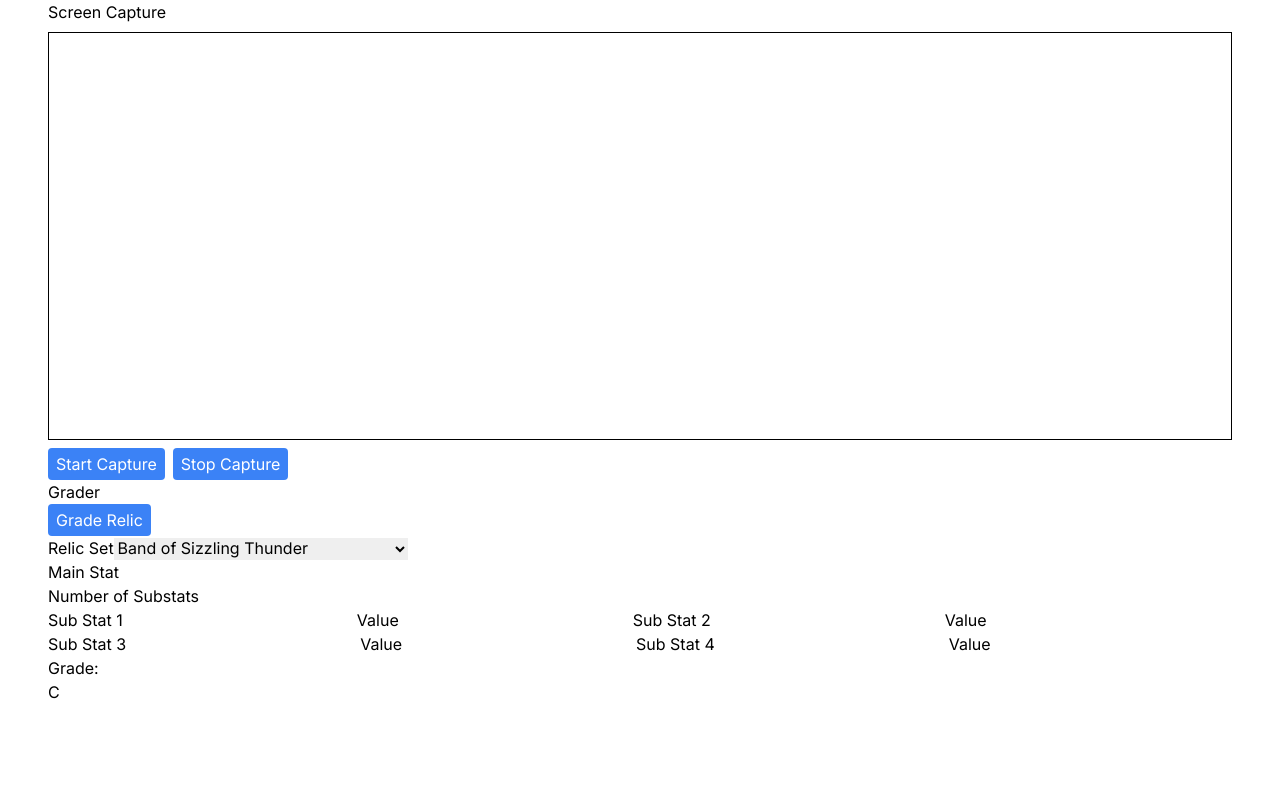
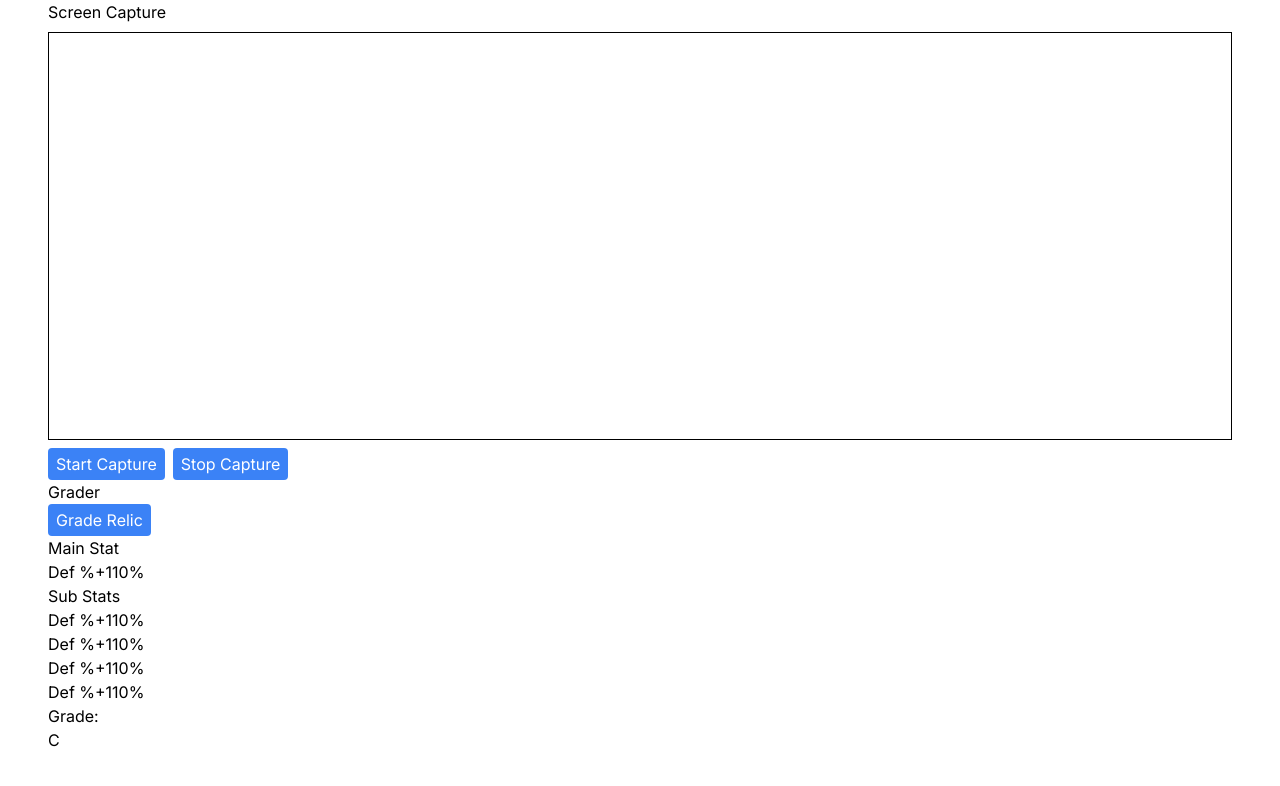
Before and after one commit to schang1146/hsr-relic-grader, a Next.js app: page / in a window 1280 px wide. Shown: the top 786 px of the page. Built offline with nearby package versions, Linux system fonts and the light colour scheme.

Commit message:
Remove form html structure

```diff
--- a/src/app/page.tsx
+++ b/src/app/page.tsx
@@ -125,46 +125,48 @@ export default function Home() {
       </section>
       <section>
         <h2>Grader</h2>
-        <form>
-          <button className='btn btn-blue' onClick={gradeRelic} type='button'>
+        <div>
+          <button className='btn btn-blue' onClick={gradeRelic}>
             Grade Relic
           </button>
-          <div>
-            <label htmlFor='relics'>Relic Set</label>
-            <select id='relics' name='relics' defaultValue={cavernRelics[0].name}>
-              {cavernRelics.map((relic) => (
-                <option key={relic.id} value={relic.name}>
-                  {relic.name}
-                </option>
-              ))}
-            </select>
-          </div>
-          <div>
-            <label htmlFor='main-stat'>Main Stat</label>
-            <input id='main-stat'></input>
-          </div>
-          <label htmlFor='n-substats'>Number of Substats</label>
-          <div>
-            <label htmlFor='sub-stat-1'>Sub Stat 1</label>
-            <input id='sub-stat-1'></input>
-            <label htmlFor='sub-stat-1-val'>Value</label>
-            <input id='sub-stat-1-val'></input>
-            <label htmlFor='sub-stat-2'>Sub Stat 2</label>
-            <input id='sub-stat-2'></input>
-            <label htmlFor='sub-stat-2-val'>Value</label>
-            <input id='sub-stat-2-val'></input>
-          </div>
-          <div>
-            <label htmlFor='sub-stat-3'>Sub Stat 3</label>
-            <input id='sub-stat-3'></input>
-            <label htmlFor='sub-stat-3-val'>Value</label>
-            <input id='sub-stat-3-val'></input>
-            <label htmlFor='sub-stat-4'>Sub Stat 4</label>
-            <input id='sub-stat-4'></input>
-            <label htmlFor='sub-stat-4-val'>Value</label>
-            <input id='sub-stat-4-val'></input>
-          </div>
-        </form>
+          <h3>Main Stat</h3>
+          <ul>
+            <li>
+              <span>Def %</span>
+              <span>+1</span>
+              <span>10%</span>
+            </li>
+          </ul>
+          <h3>Sub Stats</h3>
+          <ul>
+            <li>
+              <span>Def %</span>
+              <span>+1</span>
+              <span>10%</span>
+            </li>
+          </ul>
+          <ul>
+            <li>
+              <span>Def %</span>
+              <span>+1</span>
+              <span>10%</span>
+            </li>
+          </ul>
+          <ul>
+            <li>
+              <span>Def %</span>
+              <span>+1</span>
+              <span>10%</span>
+            </li>
+          </ul>
+          <ul>
+            <li>
+              <span>Def %</span>
+              <span>+1</span>
+              <span>10%</span>
+            </li>
+          </ul>
+        </div>
         <div>
           <h3>Grade:</h3>
           <h4>C</h4>
```
